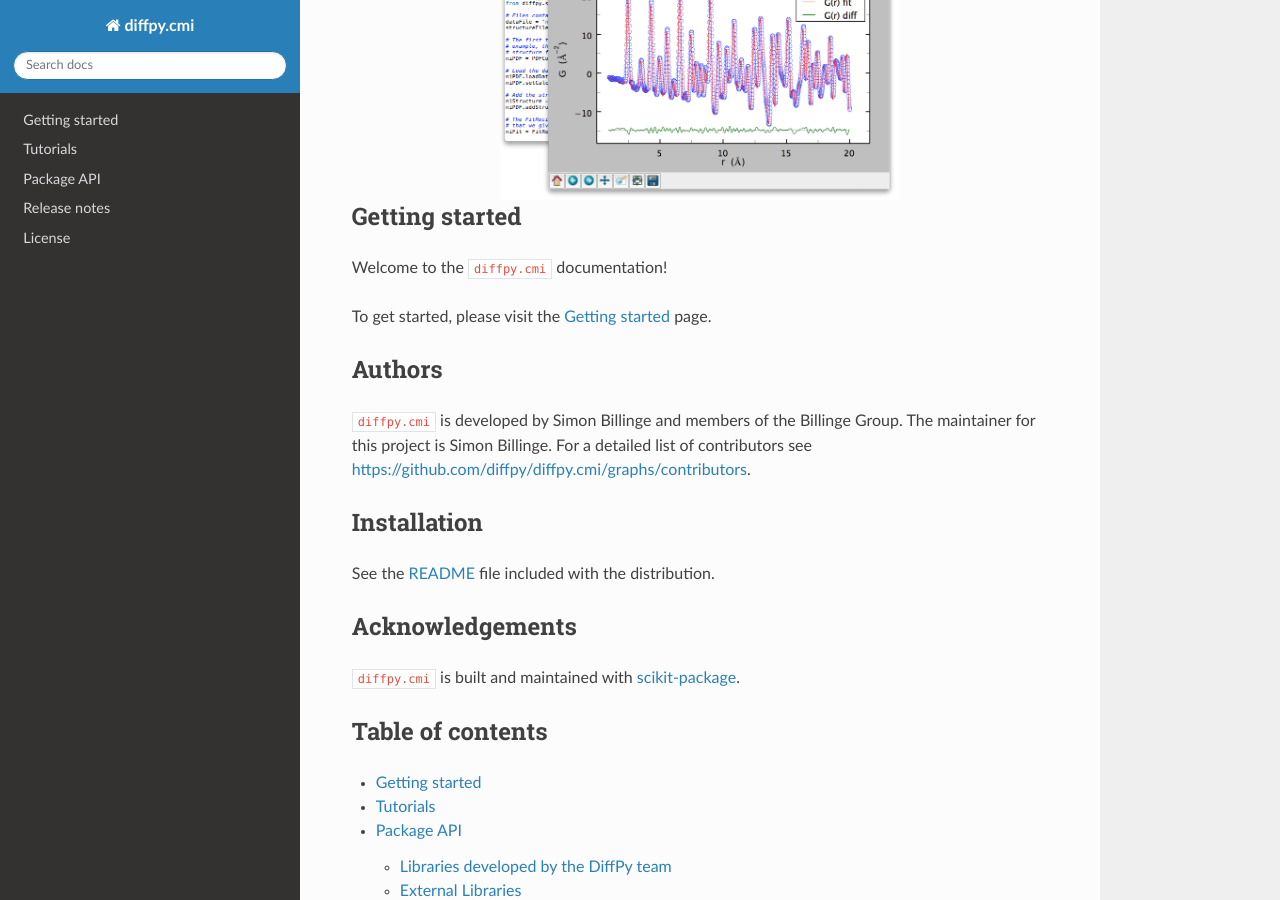
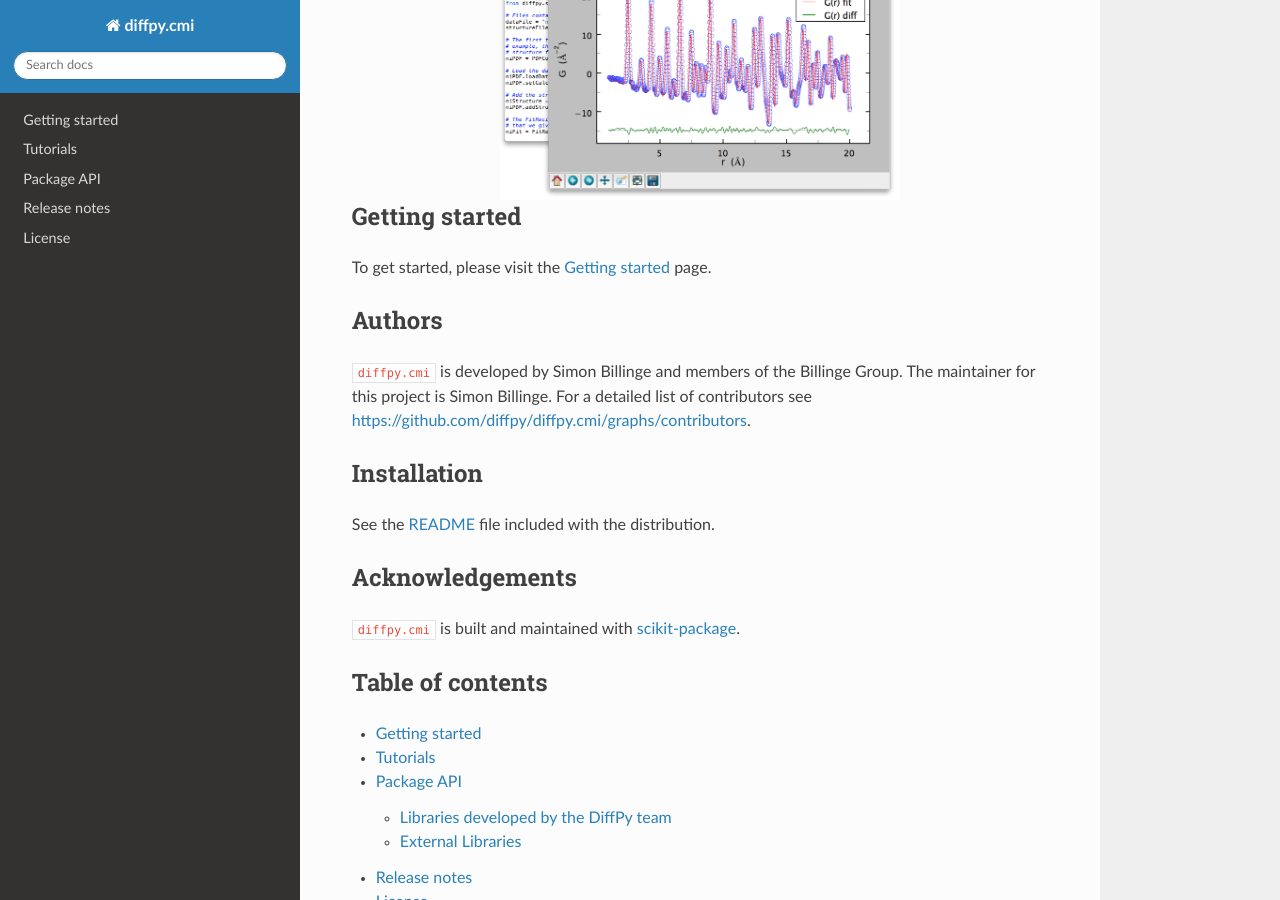
Before and after one commit to diffpy/diffpy.cmi, a Sphinx documentation site: the page built from doc/source/index.rst, in a window 1280 px wide and 900 px high, scrolled down 599 px. Built offline with Sphinx 7.4.7 and the Read the Docs theme 3.1.0, drawn with Linux system fonts in a browser that asks for light colours.

```diff
--- a/doc/source/index.rst
+++ b/doc/source/index.rst
@@ -20,8 +20,6 @@ The software provides functionality for storage and manipulation of structure da
 ===============
 Getting started
 ===============
-
-Welcome to the ``diffpy.cmi`` documentation!
 
 To get started, please visit the :ref:`Getting started <getting-started>` page.
 
```
